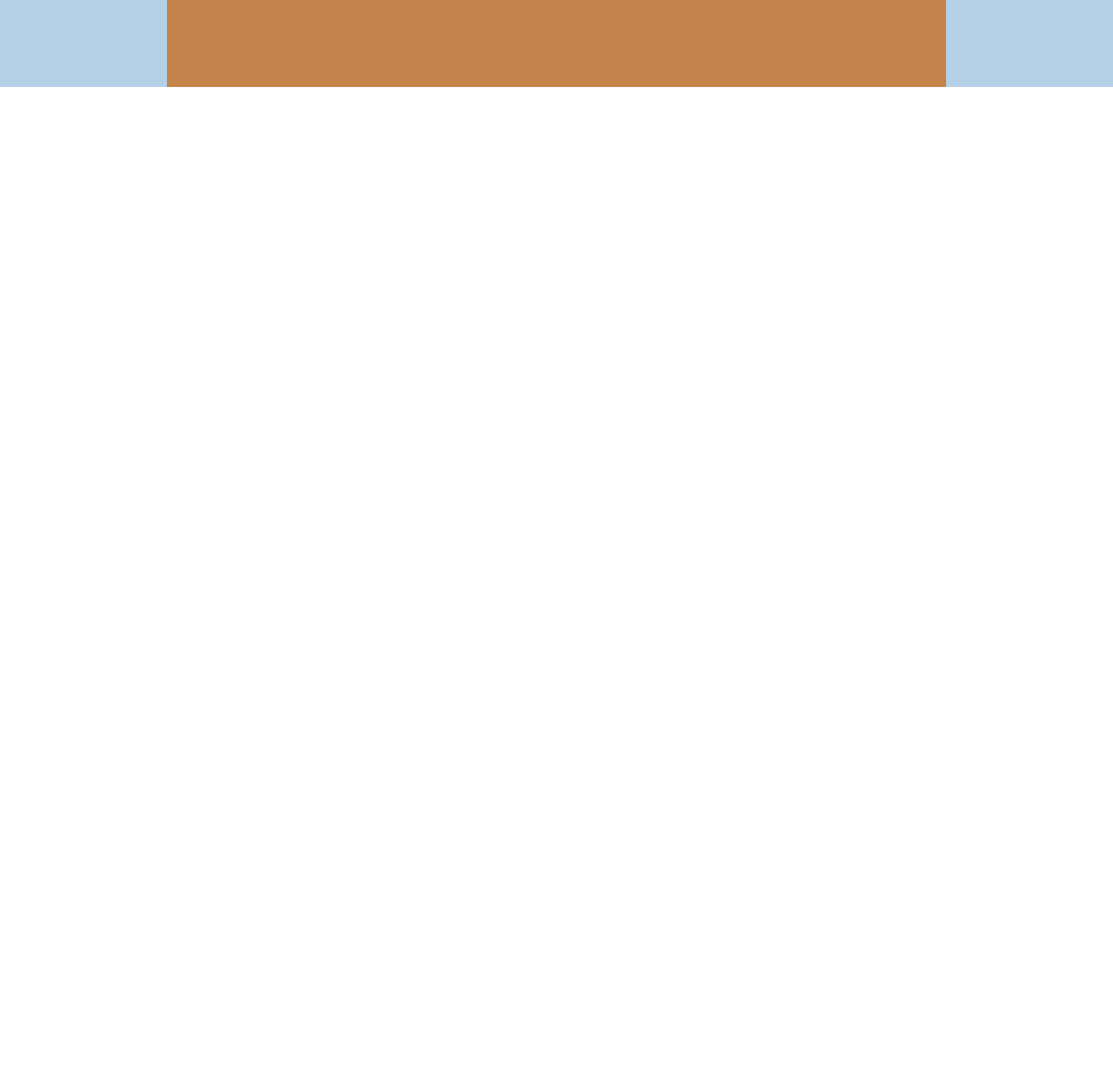
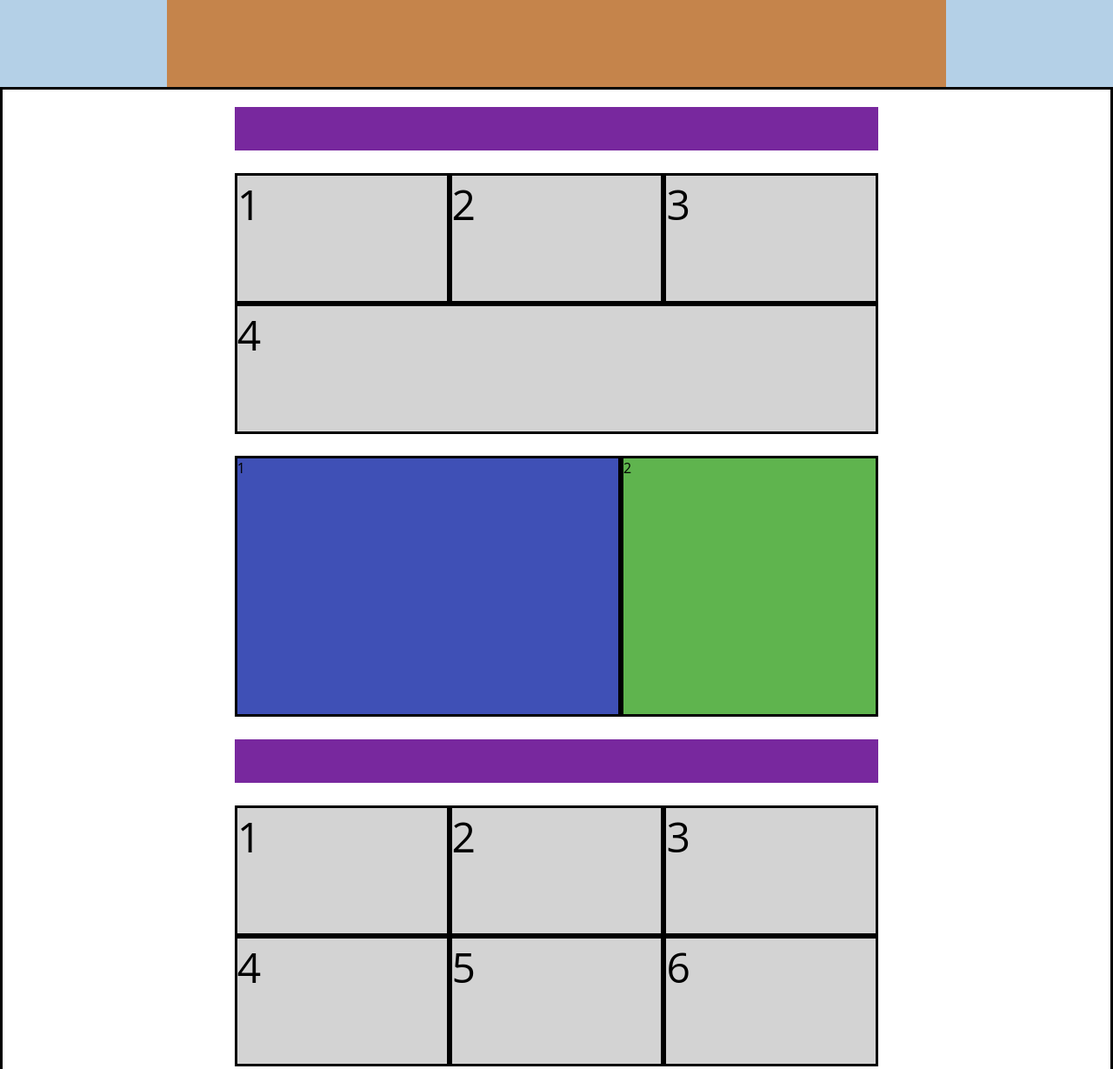
Before and after one commit to andrea-bertaglia/htmlcss-dropbox, a plain HTML site: page index.html in a window 1280 px wide. Shown: the part 500-1729 px from the top of the page at 87% size. Before the commit the page ends 800 px from the top, so only its background shows below. Drawn offline with Linux system fonts and the light colour scheme.

Commit message:
feat: main sections

```diff
--- a/css/style.css
+++ b/css/style.css
@@ -7,13 +7,21 @@
 }
 
 /* COMMON */
-.container {
+.container-big {
     width: 70%;
     max-width: 1100px;
 
     /* debug */
     height: 100%;
-background-color: #c5844b;
+    background-color: #c5844b;
+}
+
+.container-small {
+    width: 60%;
+    max-width: 1000px;
+
+    /* debug */
+    height: 300px;
 }
 
 /* Utilities */
@@ -31,6 +39,14 @@ background-color: #c5844b;
 
 .bg-lightblue {
     background-color: #b4d0e7;
+}
+
+.g-20 {
+    gap: 10px;
+}
+
+.grow {
+    flex-grow: 1;
 }
 
 /* HEADER */
@@ -63,4 +79,46 @@ background-color: #c5844b;
     height: 500px;
 }
 
+.main-sections {
+    padding: 20px;
+
+    /* debug */
+    height: 1500px;
+    border: 3px solid black;
+}
+
+.title {
+    padding: 20px;
+    margin-bottom: 10px auto;
+
+    /* debug */
+    height: 50px;
+    background-color: #78289e;
+}
+
+.col-30 {
+    width: calc(100% / 3);
+
+    /* debug */
+    border: 3px solid black;
+    background-color: lightgray;
+    font-size: 3em;
+}
+
+.col-60 {
+    width: 60%;
+
+    /* debug */
+    border: 3px solid black;
+    background-color: #3f50b6;
+}
+
+.col-40 {
+    width: 40%;
+
+    /* debug */
+    border: 3px solid black;
+    background-color: #5fb44e;
+}
+
 /* FOOTER */
--- a/index.html
+++ b/index.html
@@ -26,22 +26,50 @@
     <main>
         <!-- Hero -->
         <section class="hero flex justify-center bg-lightblue">
-            <div class="container">
+            <div class="container-big">
 
             </div>
         </section>
         <!-- /Hero -->
 
+        <!-- Main Sections -->
+        <section class="main-sections flex justify-center wrap g-10">
+
             <!-- Plans  -->
+            <div class="title container-small">
+            </div>
+            <div class="plans container-small flex wrap">
+                <div class="col-30">1</div>
+                <div class="col-30">2</div>
+                <div class="col-30">3</div>
+                <div class="col-30 grow">4</div>
+            </div>
             <!-- /Plans  -->
 
             <!-- Partner  -->
+            <div class="partner container-small flex wrap">
+                <div class="col-60">1</div>
+                <div class="col-40">2</div>
+            </div>
             <!-- /Partner  -->
 
             <!-- Features  -->
+            <div class="title container-small">
+            </div>
+            <div class="features container-small flex wrap">
+                <div class="col-30">1</div>
+                <div class="col-30">2</div>
+                <div class="col-30">3</div>
+                <div class="col-30">4</div>
+                <div class="col-30">5</div>
+                <div class="col-30">6</div>
+            </div>
             <!-- /Features  -->
 
             <!-- More Info  -->
+            <div class="more-info container-small flex wrap">
+                <div class="col-60">1</div>
+            </div>
             <!-- /More Info  -->
 
             <!-- Logos -->
@@ -52,6 +80,10 @@
 
             <!-- Faq -->
             <!-- /Faq -->
+          </div>
+        </section>
+        <!-- Main Sections -->
+
     </main>
     <!-- /Main -->
 
```
Lines whose indentation alone changed are shown as unchanged.
